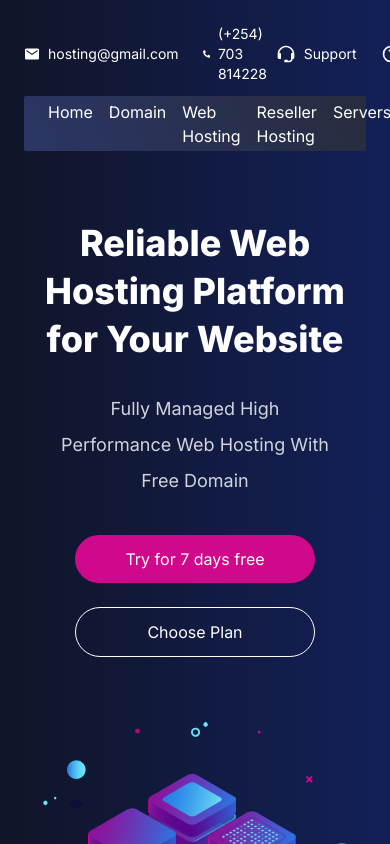
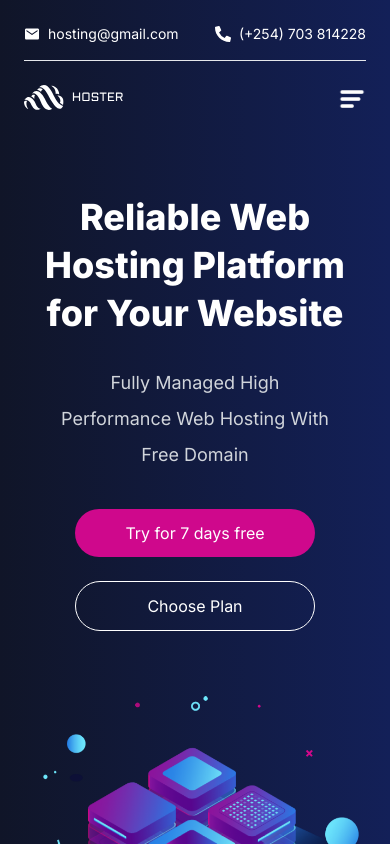
Before and after one commit to DevBrianKariuki/hoster, a React (Vite) app: page / in a window 390 px wide. Shown: the top 844 px of the page. Built offline with nearby package versions, Linux system fonts and the light colour scheme.

Commit message:
Adding the Mobile Navbar

```diff
--- a/src/Components/CallToAction.jsx
+++ b/src/Components/CallToAction.jsx
@@ -21,29 +21,34 @@ const CallToAction = () => {
         <p data-aos='zoom-in-up'  className='font-inter md:w-[70%] text-center text-md text-gray-300'>Get everything that you require to set up your personal / business website and establish your online presence. Service includes web hosting in India, free domain registration along with 24x7 Support.</p>
       </div>
 
-      <div className='md:w-[60%] gap-12 relative mt-6 flex md:flex-row flex-col justify-between'>
+      <div className='md:w-[65%] gap-12 relative mt-6 flex md:flex-row flex-col justify-between'>
 
 
         <div className='flex flex-col gap-4 items-center'>
           <div data-aos='fade-left' className='whychoseuscard w-[80px] flex items-center z-40 justify-center rounded-full  h-[80px] '>
           <FaRegUserCircle fontSize={46} className='text-white' />
           </div>
-          <p className='font-inter text-md font-bold text-white'>1.Register</p>
+          <p className='font-inter text-md font-bold text-white'><span className='md:hidden'>1.</span>Register</p>
         </div>
+
         <img id='line1' data-aos='fade-down' src={dashedline1} className='hidden md:flex absolute z-0' />
+
         <div className='flex flex-col gap-4 items-center'>
           <div data-aos='fade-left' className='whychoseuscard w-[80px] flex items-center z-40 justify-center rounded-full  h-[80px] '>
           <FaCheck fontSize={46} className='text-white' />
           </div>
-          <p className='font-inter text-md font-bold text-white text-center'>2.Choose Plan</p>
+          <p className='font-inter text-md font-bold text-white text-center'><span className='md:hidden'>2.</span>Choose Plan</p>
         </div>
+
         <div className='flex flex-col  gap-4 items-center'>
           <div data-aos='fade-left' className='whychoseuscard w-[80px] flex items-center z-40 justify-center rounded-full  h-[80px] '>
           <IoIosGlobe fontSize={46} className='text-white' />
           </div>
-          <p className='font-inter text-md font-bold text-center text-white'>3.See your website live</p>
+          <p className='font-inter text-md font-bold text-center text-white'><span className='md:hidden'>3.</span>See your website live</p>
         </div>
+
         <img id='line2' data-aos='fade-down' src={dashedline2} className='absolute hidden md:flex' />
+
       </div>
       <div  className='flex flex-col mt-12 gap-4'>
         <h1 data-aos='fade-up-right' className="font-bold font-inter text-white text-xl">Starting at just Ksh 1000/yr</h1>
--- a/src/Components/Navbar.jsx
+++ b/src/Components/Navbar.jsx
@@ -1,19 +1,22 @@
-import React from 'react'
+import React, {useState} from 'react'
 import { logo } from '../assets'
 import { IoMdMail } from "react-icons/io";
 import { FaPhoneAlt } from "react-icons/fa";
 import { TbHelp } from "react-icons/tb";
 import { BiSupport } from "react-icons/bi";
 import { navLinks } from '../constants';
-import { Link } from 'react-router-dom';
 import { IoSearchOutline } from "react-icons/io5";
 import { TbWorld } from "react-icons/tb";
+import { close, menu } from '../assets'
 
 const Navbar = () => {
+  const [toggle, setToggle] = useState(false)
+
+
   return (
-    <div className='w-full  flex flex-col py-6'>
-      <div className='flex justify-between'>
-        <div className='flex gap-6'>
+    <div className='w-full flex flex-col py-6'>
+      <div className='flex w-full justify-center sm:justify-between'>
+        <div className='flex w-full justify-between pb-4 gap-8'>
           <div className='flex items-center gap-2'>
             <IoMdMail className='text-white ' />
             <p className='font-inter text-white text-sm cursor-pointer '>hosting@gmail.com</p>
@@ -23,7 +26,7 @@ const Navbar = () => {
             <p className='font-inter text-white text-sm cursor-pointer '>(+254) 703 814228</p>
           </div>
         </div>
-        <div className='flex gap-6'>
+        <div className='flex hidden sm:flex gap-6'>
           <div className='flex items-center gap-2'>
             <BiSupport fontSize={20} className='text-white' />
             <p className='font-inter text-white text-sm cursor-pointer'>Support</p>
@@ -35,7 +38,42 @@ const Navbar = () => {
         </div>
       </div>
 
-      <div className='flex h-[55px] rounded-sm items-center justify-between my-3 p-6 navbarbg'>
+      <div className='flex sm:hidden py-6 border-t-[1px] justify-between'>
+          <div>
+              <img src={logo} className='w-[100px]'/>
+          </div>
+
+          <div className='sm:hidden relative flex'>
+                <img
+                src={toggle ? close : menu}
+                alt="menu"
+                className="w-[28px] h-[28px] object-contain"
+                onClick={() => setToggle(!toggle)}
+              />
+
+              <div className={` ${ toggle ? 'flex' : 'hidden' } absolute navbarbg w-[200px]`}>
+
+                <div className='flex flex-col'>
+                  <ul className='list-none flex gap-4'>
+                    {navLinks.map((nav, index) =>(
+                      <li className='font-inter cursor-pointer hover:text-primary text-md font-normal text-white' key={index}>
+                        {nav.title}
+                      </li>
+                    ))}
+                  </ul>
+                </div>
+              </div>
+
+
+          </div>
+
+      </div>
+
+
+
+
+
+      <div className='flex hidden sm:flex h-[55px] rounded-sm items-center justify-between my-3 p-6 navbarbg'>
         <div>
           <img src={logo} className='w-[120px]'/>
         </div>
--- a/src/assets/index.js
+++ b/src/assets/index.js
@@ -19,10 +19,14 @@ import backupsolutions from './backupsolutions.svg'
 import hostingability from './hostingability.png'
 import loadingspeed from './loadingspeed.png'
 import networksecurity from './networksecurity.png'
+import close from './close.png'
+import menu from './menu.png'
 
 
 export {
     hero,
+    menu,
+    close,
     sslcertificates,
     dashedline2,
     dashedline1,
--- a/src/index.css
+++ b/src/index.css
@@ -49,7 +49,7 @@
 }
 
 #line2{
-    top: 20%;
+    top: 30%;
     left: 50%;
 }
 
```
Also changed, not shown: src/assets/close.png (added), src/assets/menu.png (added).
